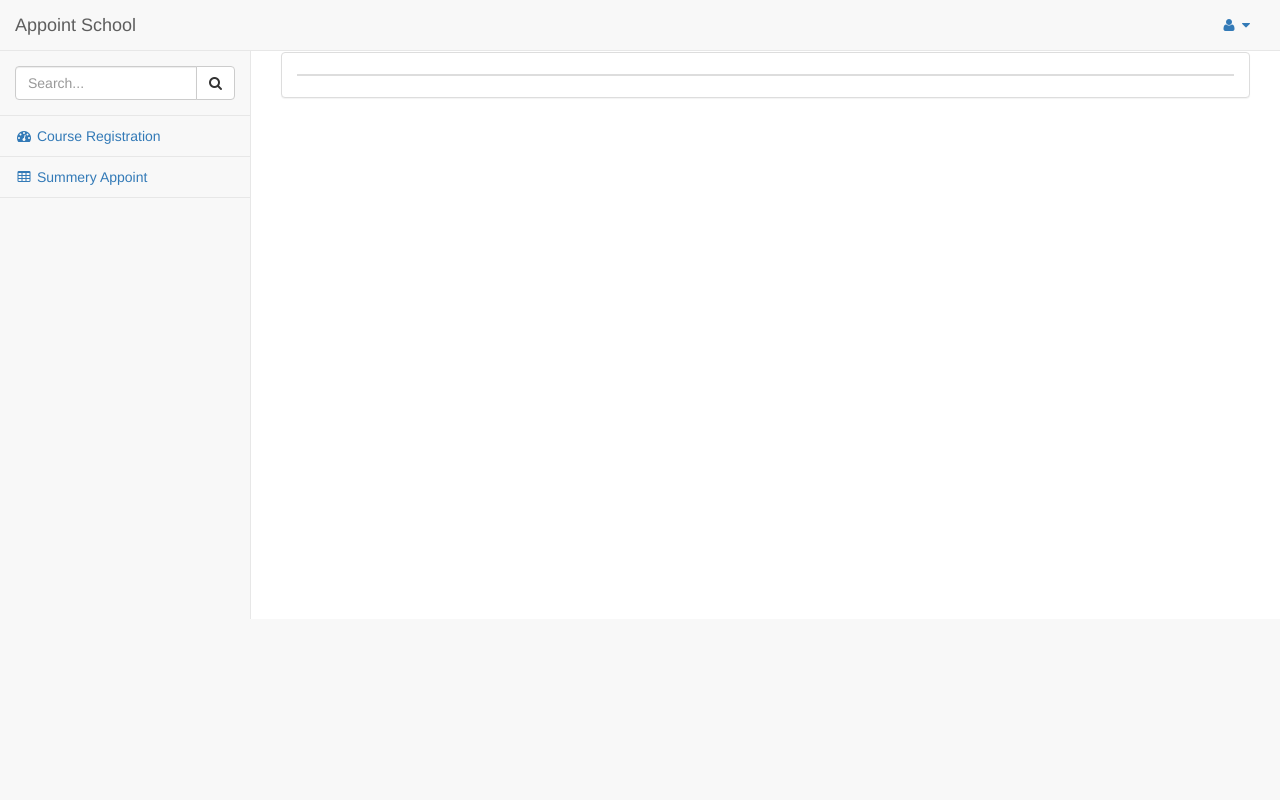
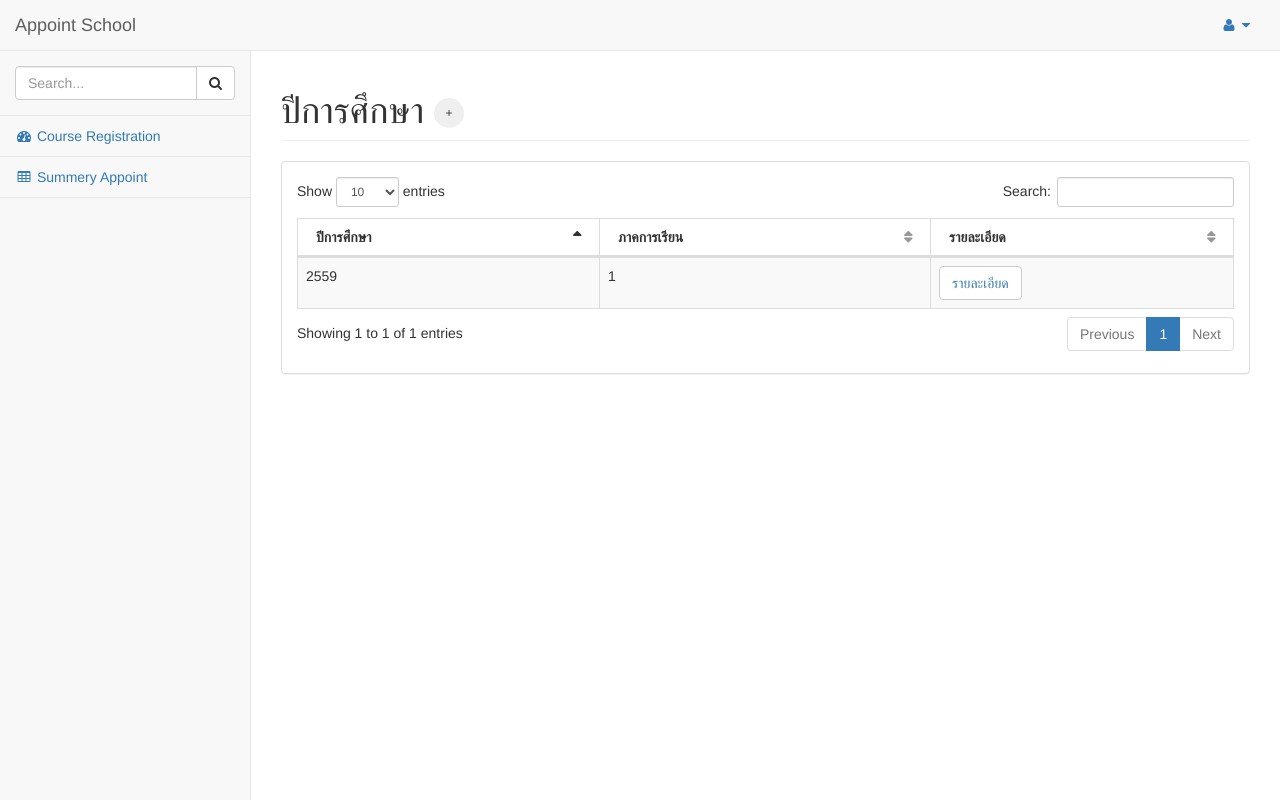
Before and after one commit to sampanmen/webapp58, a PHP site: page /Admin/ATerm.php in a window 1280 px wide. Run offline with PHP 8.4, Linux system fonts and the light colour scheme.

Commit message:
เพิ่มหน้าเทอม

```diff
--- a/Admin/ATerm.php
+++ b/Admin/ATerm.php
@@ -3,6 +3,7 @@
     <div id="page-wrapper">
         <div class="row">
             <div class="col-lg-12">
+                <h1 class="page-header">ปีการศึกษา <button class="btn btn-circle glyphicon-plus" href="Amodal_addRoom.php" data-toggle="modal" data-target="#myModal"></button></h1>
             </div>
         </div>
         <div class="row">
@@ -13,10 +14,16 @@
                             <table class="table table-striped table-bordered table-hover" id="dataTables-example">
                                 <thead>
                                     <tr>
+                                        <th>ปีการศึกษา</th>
+                                        <th>ภาคการเรียน</th>
+                                        <th>รายละเอียด</th>
                                     </tr>
                                 </thead>
                                 <tbody>
                                     <tr>
+                                        <td>2559</td>
+                                        <td>1</td>
+                                        <td><button class="btn btn-default"><a href="../Admin/AviewStudent.php" >รายละเอียด</a></button></td>
                                     </tr>
                                 </tbody>
                             </table>
--- a/control/control.login.php
+++ b/control/control.login.php
@@ -24,7 +24,7 @@ if (($resLogin = login($getUser, $getPass)) != FALSE) {
             header("Location: ../Teacher/TsummeryAppoint.php");
             break;
         case 'admin':
-            header("Location: ../Admin/Amanage.php");
+            header("Location: ../Admin/ATerm.php");
             break;
         default:
             unset($_SESSION['permission']);
```
